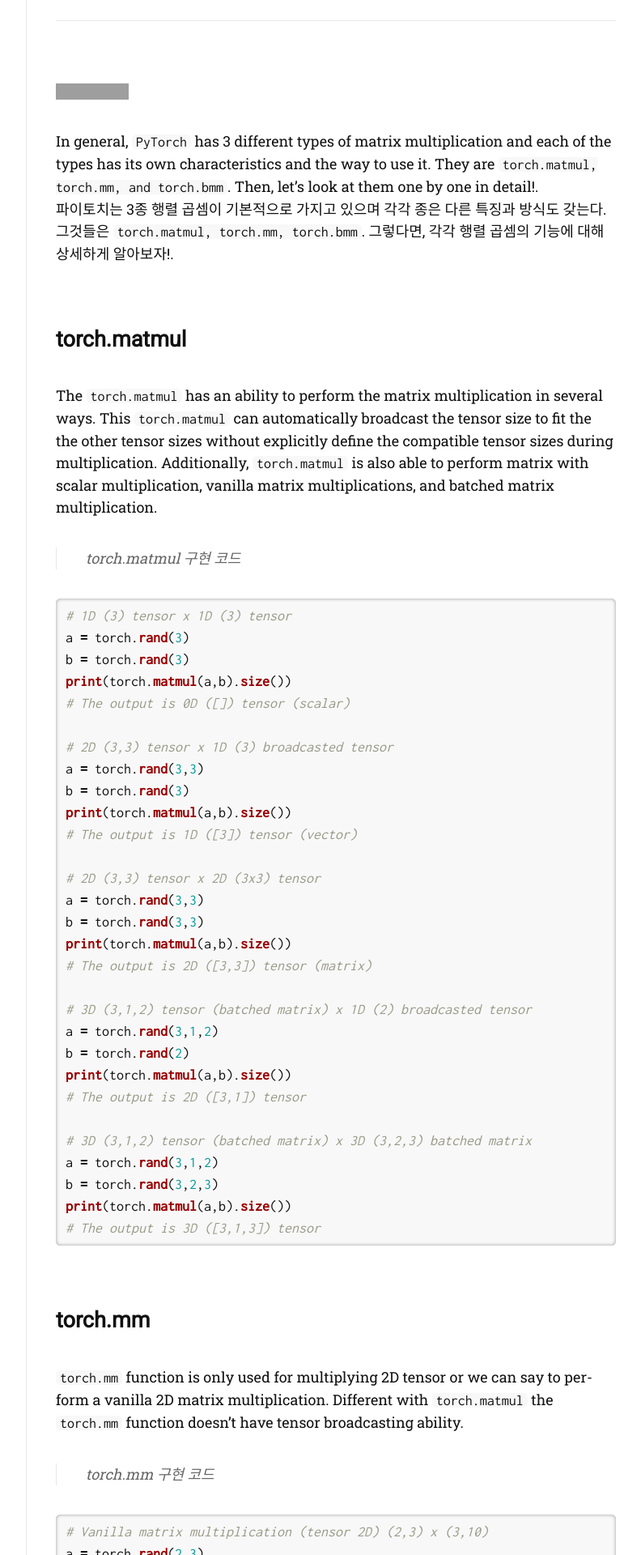
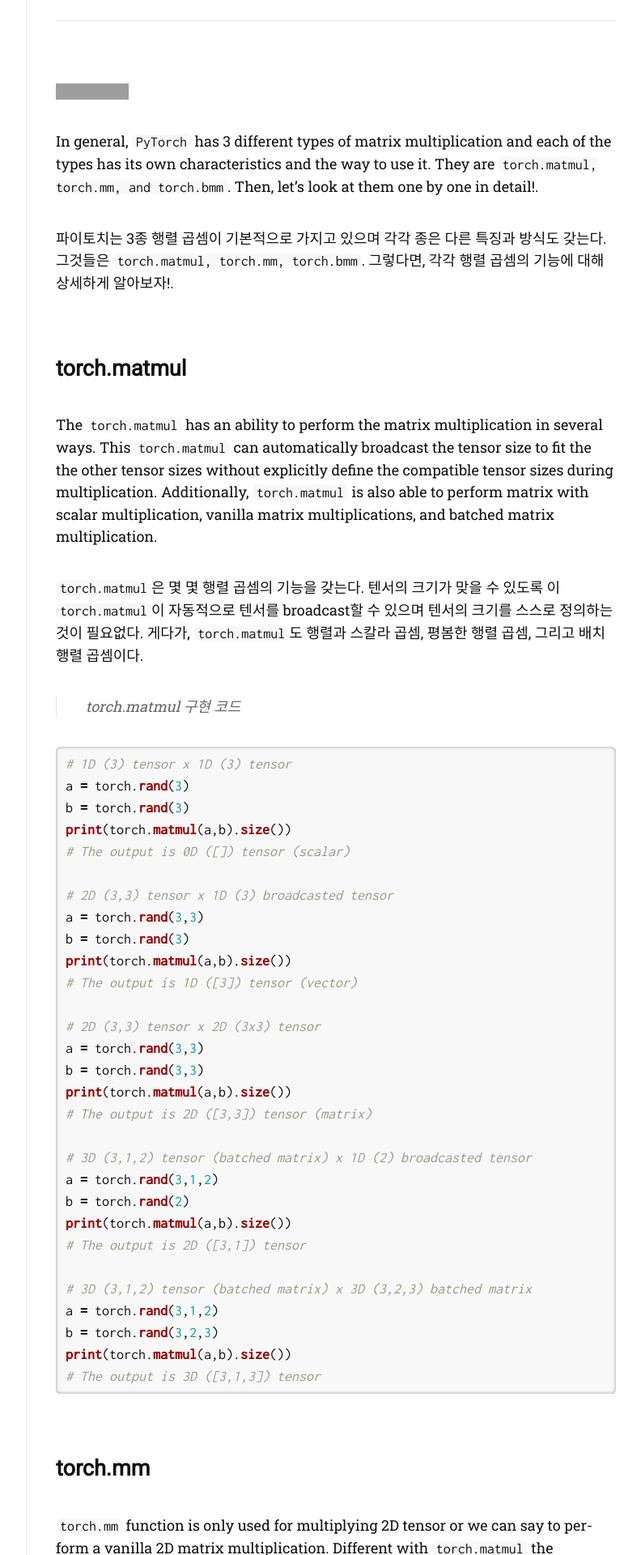
Before and after one commit to brilianputraa/brilianamiruddin.github.io, a Jekyll site: the page built from _posts/2022-03-12-torch-matrix-multiplication.md, in a window 1280 px wide. Shown: the part 327-2247 px from the top of the page at 81% size, without its empty margins (357-1149 px from the left). Built offline with Jekyll 4.4.1, drawn with Linux system fonts in a browser that asks for light colours; nearby versions of some CDN libraries; some web fonts are replaced; some of the changed text lies outside the part shown; grey boxes are pictures that could not be loaded.

Commit message:
Update 2022-03-12-torch-matrix-multiplication.md

````diff
--- a/_posts/2022-03-12-torch-matrix-multiplication.md
+++ b/_posts/2022-03-12-torch-matrix-multiplication.md
@@ -11,12 +11,14 @@ author:
 <a href="https://colab.research.google.com/drive/1i-xscoArLfV3qjUSFpPyRA3uykBi-C0x#scrollTo=orcx_gB85JBl">  <img src="https://colab.research.google.com/assets/colab-badge.svg" alt="Open In Colab"/></a>
 
 In general, ``PyTorch`` has 3 different types of matrix multiplication and each of the types has its own characteristics and the way to use it. They are ``torch.matmul, torch.mm, and torch.bmm``. Then, let’s look at them one by one in detail!.
+
 파이토치는 3종 행렬 곱셈이 기본적으로 가지고 있으며 각각 종은 다른 특징과 방식도 갖는다. 그것들은 ``torch.matmul, torch.mm, torch.bmm``. 그렇다면, 각각 행렬 곱셈의 기능에 대해 상세하게 알아보자!.
 
 ## torch.matmul
 
 The ``torch.matmul`` has an ability to perform the matrix multiplication in several ways. This ``torch.matmul`` can automatically broadcast the tensor size to fit the the other tensor sizes without explicitly define the compatible tensor sizes during multiplication. Additionally, ``torch.matmul`` is also able to perform matrix with scalar multiplication, vanilla matrix multiplications, and batched matrix multiplication.
 
+``torch.matmul``은 몇 몇 행렬 곱셈의 기능을 갖는다. 텐서의 크기가 맞을 수 있도록 이 ``torch.matmul``이 자동적으로 텐서를 broadcast할 수 있으며 텐서의 크기를 스스로 정의하는 것이 필요없다. 게다가, ``torch.matmul``도 행렬과 스칼라 곱셈, 평봄한 행렬 곱셈, 그리고 배치 행렬 곱셈이다.
 > torch.matmul 구현 코드
 
 ```python
@@ -54,6 +56,8 @@ print(torch.matmul(a,b).size())
 
 ``torch.mm`` function is only used for multiplying 2D tensor or we can say to perform a vanilla 2D matrix multiplication. Different with ``torch.matmul`` the ``torch.mm`` function doesn’t have tensor broadcasting ability.
 
+``torch.mm``은 2D 텐서를 곱셈하기 위하거나 평범한 2D 행렬 곱셈을 사용한다. ``torch.matmul``과 ``torch.mm``이  다른 점은 텐서 broadcasting 기능을 갖지 않는다.
+
 > torch.mm 구현 코드
 
 ```python
@@ -66,7 +70,9 @@ print(torch.mm(a,b).size())
 
 
 ## torch.bmm
-The last one is ``torch.bmm``, this multiplication is only for doing batched tensor multiplication. However, compared to the ``torch.matmul``, the ``torch.bmm`` also doesn’t have ability to do tensor broadcasting. Therefore, ``torch.bmm`` is merely a special function for doing batched tensor multiplication.
+The last one is ``torch.bmm``, this function is only for doing batched tensor multiplication. However, compared to the ``torch.matmul``, the ``torch.bmm`` also doesn’t have ability to do tensor broadcasting. Therefore, ``torch.bmm`` is merely a special function for doing batched tensor multiplication.
+
+마지막으로, ``torch.bmm``이다, 이 기능은 배치 텐서 곱셈을 할 수 밖에 없다. 그렇지만, ``torch.matmul``에 비해 ``torch.bmm``도 텐서 broadcasting 기능을 가지지 않는다. 따라서 ``torch.bmm``은 특별한 배치 텐서를 하기 위한 기능일 뿐이다.
 
 > torch.bmm 구현 코드
 
````
Also changed, not shown: other parts of _posts/2022-03-12-torch-matrix-multiplication.md (+1 -2 lines).
